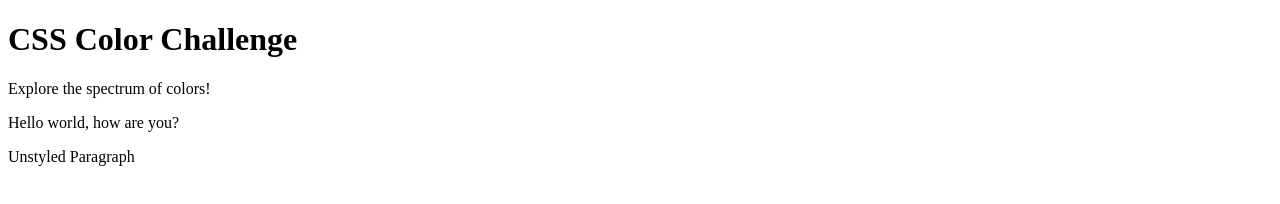
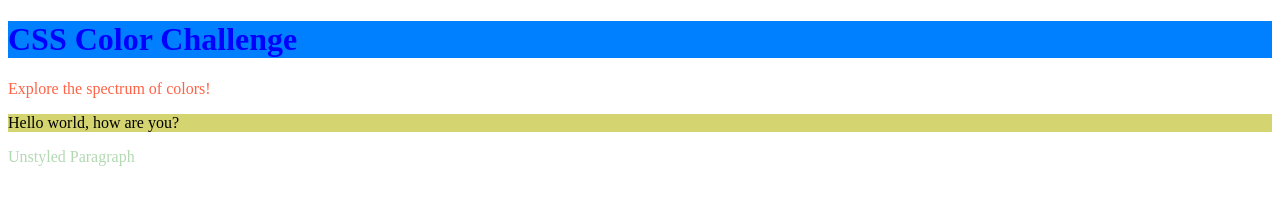
Before and after one commit to saiftajik/prc, a plain HTML site: page index1.html in a window 1280 px wide. Drawn offline with Linux system fonts and the light colour scheme.

Commit message:
changed the colors

```diff
--- a/index1.html
+++ b/index1.html
@@ -3,6 +3,7 @@
 
 <head>
     <meta charset="UTF-8">
+    <link rel="stylesheet" href="style1.css">
     <meta name="viewport" content="width=device-width, initial-scale=1.0">
     <title>Document</title>
 </head>
--- /dev/null
+++ b/style1.css
@@ -0,0 +1,16 @@
+#main-title{
+    color: blue;
+    background-color: hsl(210, 100%, 50%);
+}
+
+#color-box{
+    background-color: rgb(212, 212, 112);
+}
+
+.intro-paragraph{
+    color: rgb(255, 99, 71)
+}
+
+p{
+    color: rgba(0, 128, 0, 0.3);
+}
```
